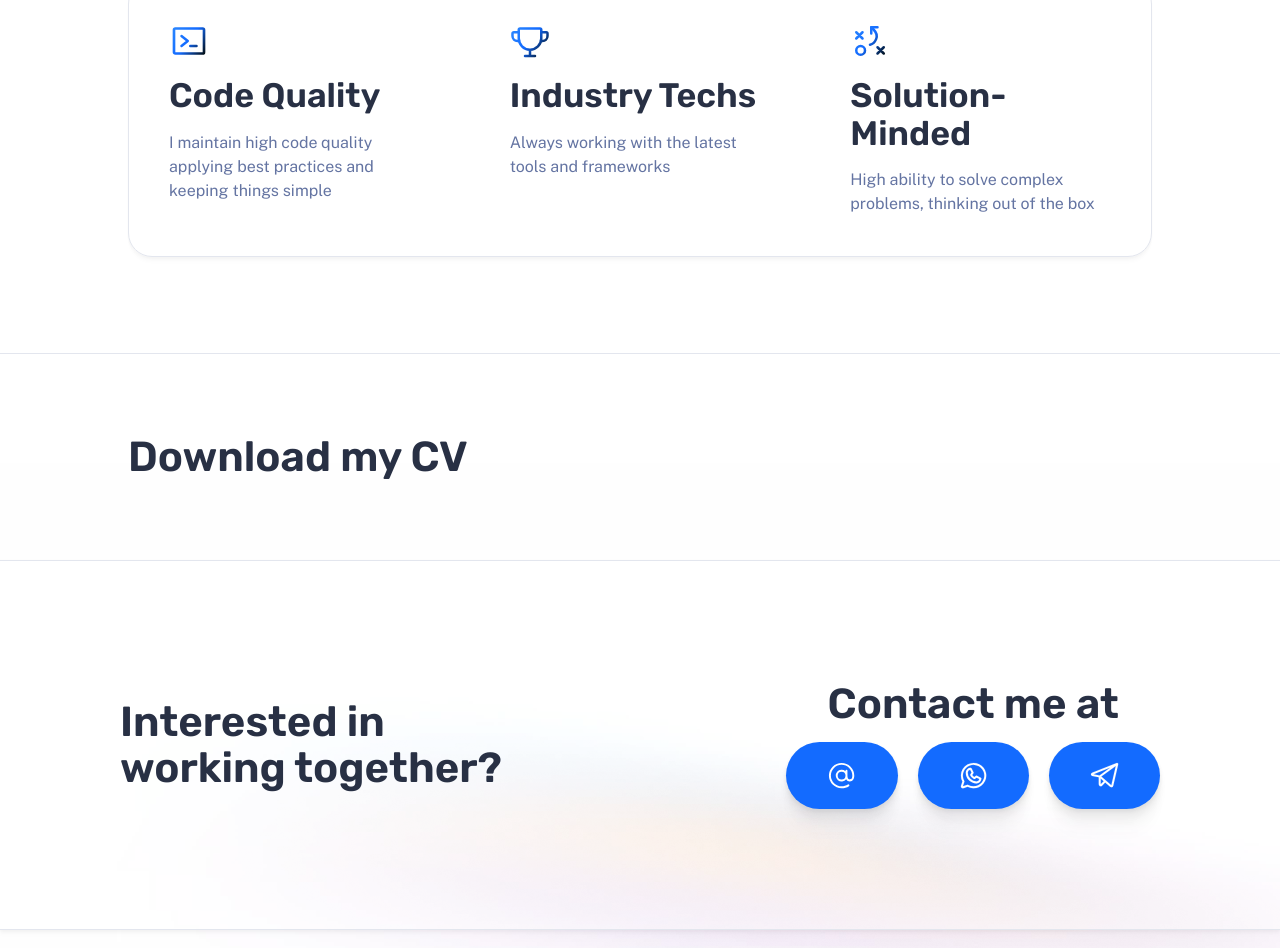
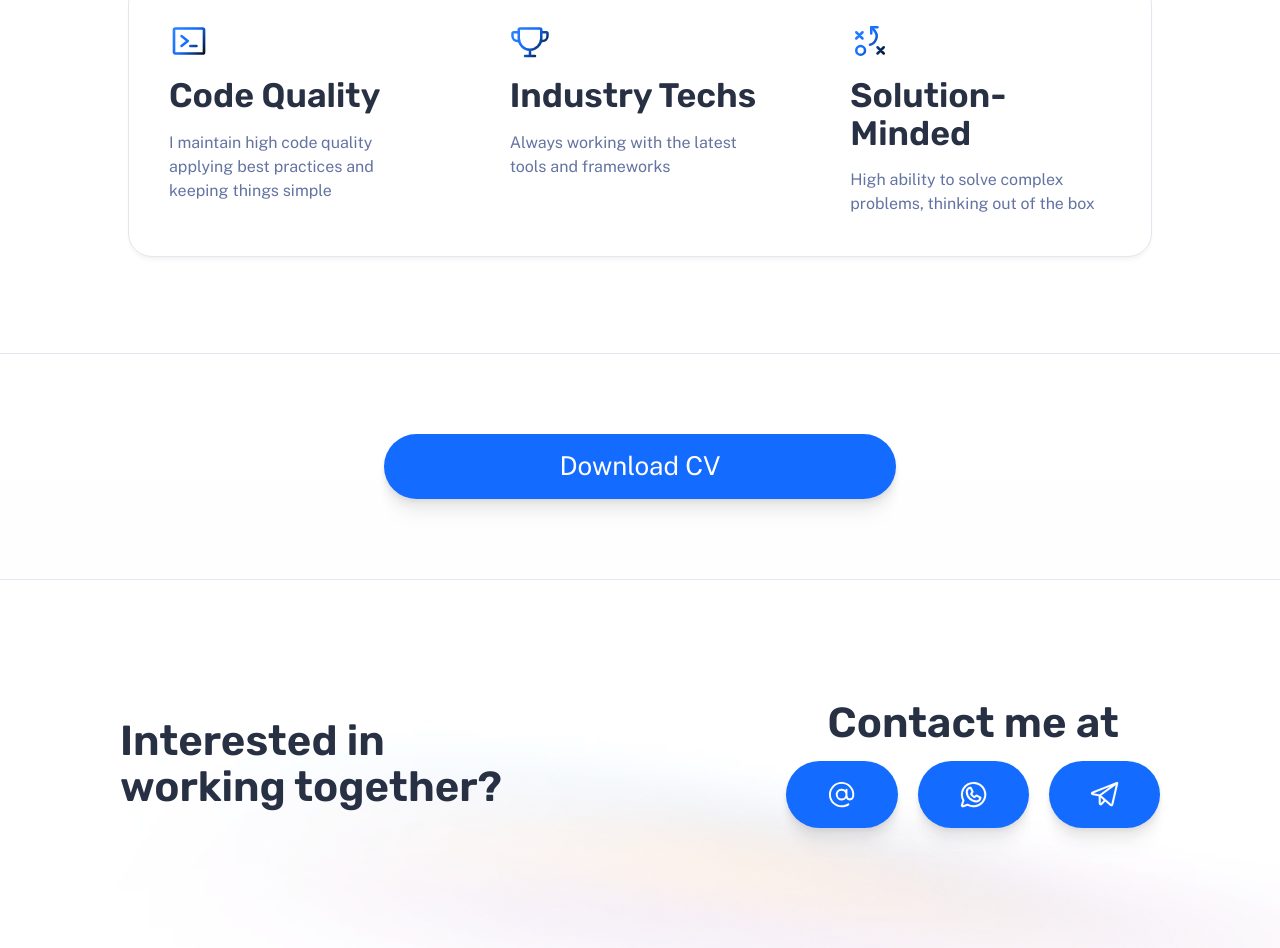
Before and after one commit to EnmanuelPLC/portfolio, an Astro site: page / in a window 1280 px wide. Shown: the part 859-1807 px from the top of the page. Built offline with nearby package versions, Linux system fonts and the light colour scheme; Astro itself is replaced by a stand-in of ours.

```diff
--- a/src/components/CallToAction.astro
+++ b/src/components/CallToAction.astro
@@ -3,12 +3,13 @@
 	href: string;
     target: string;
     title: string;
+    download: boolean;
 }
 
-const { href, title, target } = Astro.props;
+const { href, title, target, download } = Astro.props;
 ---
 
-<a href={href} title={title || ''} target={target || '_blank'}><slot /></a>
+<a href={href} title={title || ''} target={target || '_blank'} download={download || false}><slot /></a>
 
 <style>
 	a {
--- a/src/pages/index.astro
+++ b/src/pages/index.astro
@@ -9,6 +9,7 @@
 import Hero from '../components/Hero.astro';
 import Icon from '../components/Icon.astro';
 import Pill from '../components/Pill.astro';
+import CallToAction from '../components/CallToAction.astro';
 
 // Page section components
 import ContactCTA from '../components/ContactCTA.astro';
@@ -59,8 +60,8 @@
 
 		</div>
 
-		<div class="px-32 flex-grow max-md:px-8">
-			<h3>Download my CV</h3>
+		<div class="px-32 flex-grow max-md:px-8 w-3/5 max-sm:w-4/5 mx-auto">
+			<CallToAction href="/portfolio/public/cv.pdf" download>Download CV</CallToAction>
 		</div>
 
 		<ContactCTA />
--- a/src/styles/global.css
+++ b/src/styles/global.css
@@ -1,7 +1,7 @@
 /* Global variables */
 :root {
 	/* Colors */
-	--gray-0: #090b11;
+	--gray-0: #101b27;
 	--gray-50: #141925;
 	--gray-100: #283044;
 	--gray-200: #3d4663;
```
Also changed, not shown: 1 other file.
